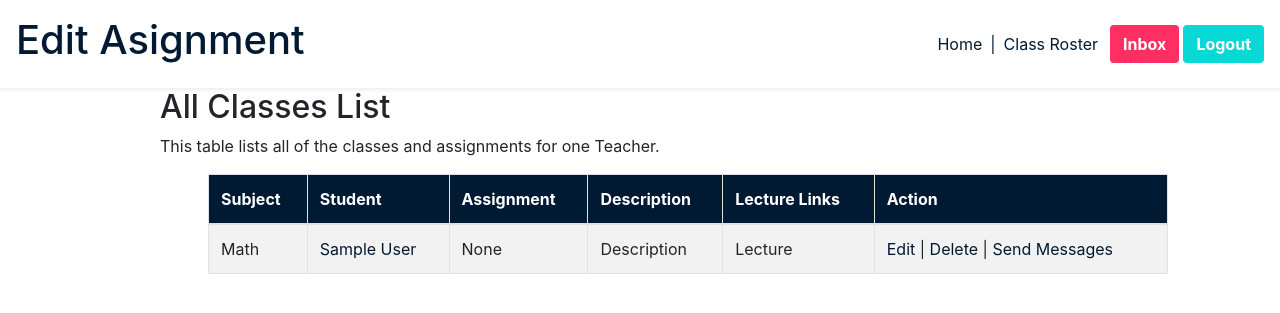
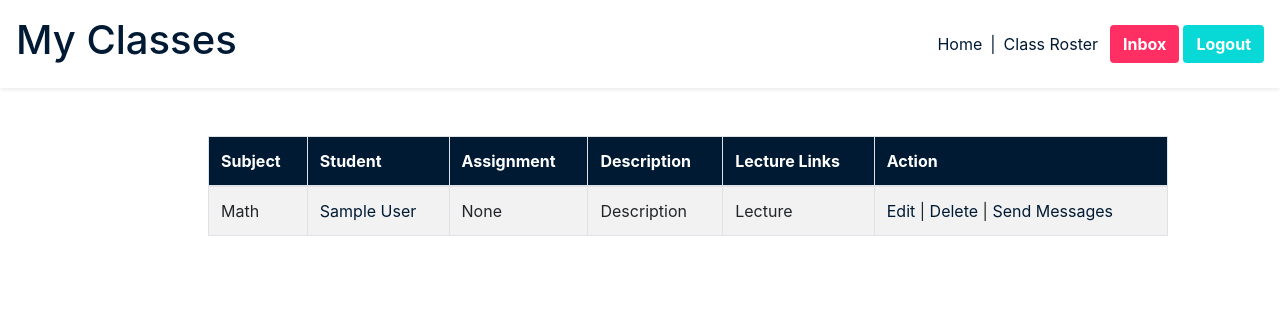
Before and after one commit to JennyWauer/school_scheduler, a Django app: page /all_classes in a window 1280 px wide. Shown: the top 313 px of the page. Run offline with Django 3.2, Linux system fonts and the light colour scheme; tables that the repository leaves empty hold one stand-in row (values such as "Sample post"); some libraries are stand-ins or nearby versions.

Commit message:
update header & spacing

```diff
--- a/scheduler_app/templates/all_classes.html
+++ b/scheduler_app/templates/all_classes.html
@@ -14,15 +14,13 @@
 </head>
 <body>
 	<header id="header" class="bg-white d-flex p-3 align-items-center shadow-sm">
-		<h1>Edit Asignment</h1>
+		<h1>My Classes</h1>
 		<a class="ml-auto nav-link p-2" href="/profile">Home</a> |
 		<a class="nav-link p-2" href="/roster/{{subject_id}}">Class Roster</a>
 		<a class="btn ml-1 inbox-btn" href="inbox/{{user.id}}">Inbox</a>
 		<a href="/logout" class="btn ml-1 logout">Logout</a>
 	</header>
-	<div class="w-75 ml-auto mr-auto">
-		<h2> All Classes List </h2>
-		<p>This table lists all of the classes and assignments for one Teacher.</p>
+	<div class="w-75 ml-auto mr-auto mt-5">
 		<table class="table table-bordered table-striped table-hover ml-5">
 			<thead>
 				<tr class="table-header">
```
